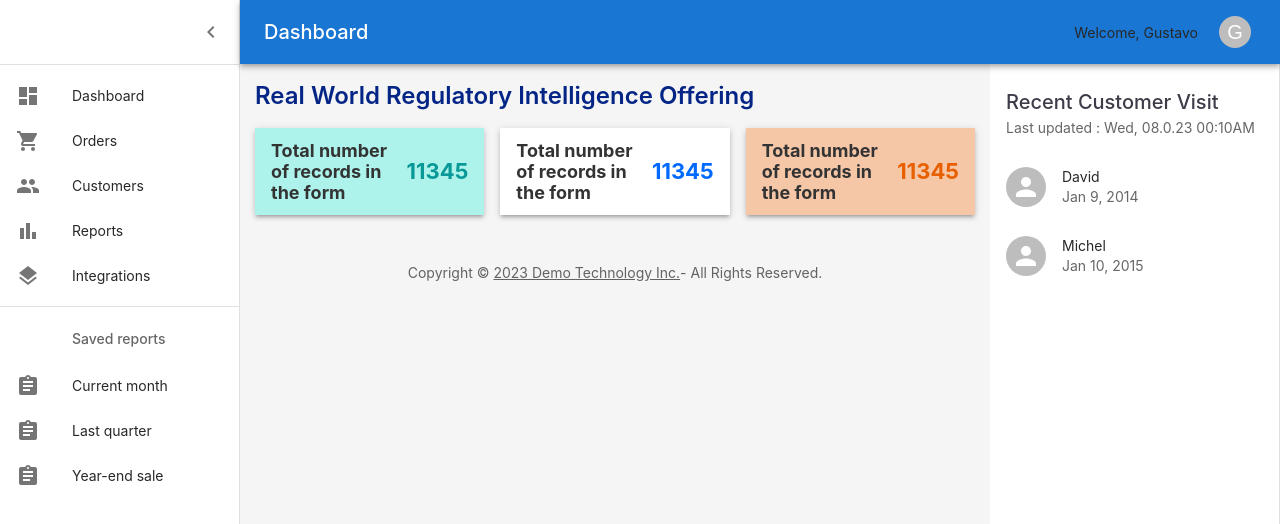
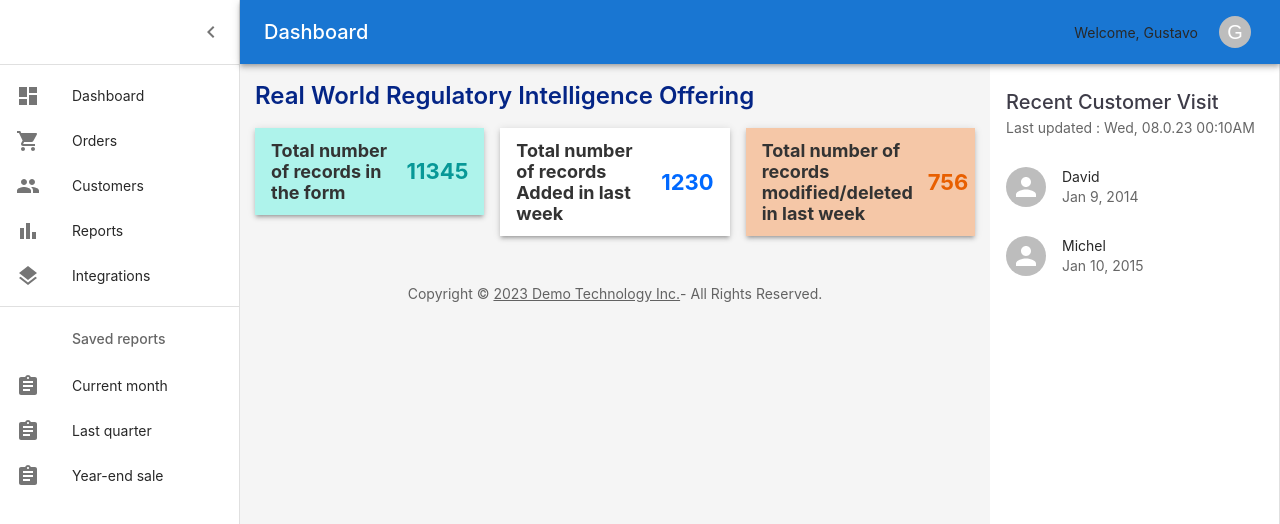
Before and after one commit to naveenktr/testRepo, a React (Create React App) app: page / in a window 1280 px wide. Shown: the top 524 px of the page. Built offline with nearby package versions, Linux system fonts and the light colour scheme.

Commit message:
Text change

```diff
--- a/src/App.js
+++ b/src/App.js
@@ -19,10 +19,10 @@ export default function App() {
                   <CustomCard text="Total number of records in the form" number={11345} variant="blue"/>
                 </Grid>
                 <Grid item sm={4}>
-                  <CustomCard text="Total number of records in the form" number={11345} variant="white"/>
+                  <CustomCard text="Total number of records Added in last week" number={1230} variant="white"/>
                 </Grid>
                 <Grid item sm={4}>
-                  <CustomCard text="Total number of records in the form" number={11345} variant="orange"/>
+                  <CustomCard text="Total number of records modified/deleted in last week" number={756} variant="orange"/>
                 </Grid>
               </Grid>
             </div>
```
